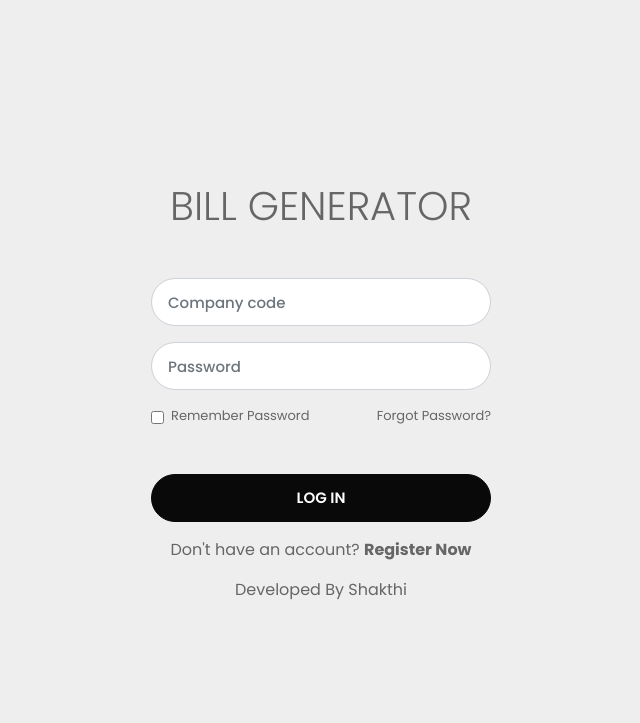
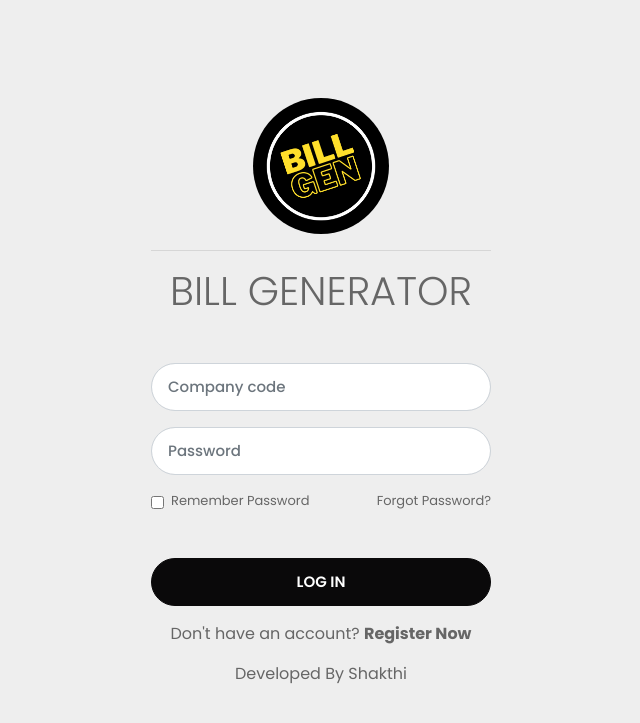
Before and after one commit to shakthi876/billgenerator-live, a Django app: page /accounts/login/ in a window 1280 px wide. Shown: the top 723 px of the page, without its empty margins (319-959 px from the left). Run offline with Django 4.2, Linux system fonts and the light colour scheme; some libraries are stand-ins or nearby versions.

Commit message:
intial commit

```diff
--- a/templates/base.html
+++ b/templates/base.html
@@ -12,7 +12,7 @@
 
 
 
-    <link rel="icon" href="{% static 'images/logo.png' %}" type="image/gif" sizes="16x16">
+    <link rel="icon" href="{% static 'images/logom.png' %}" type="image/gif" sizes="16x16">
 
 
 
@@ -28,6 +28,14 @@
 <body>
 
 
+<style>
+    link{
+        height: 40%;
+        width: 40%;
+        border-radius: 50%;
+    }
+
+    </style>
 
 
     {% block content %}
--- a/templates/login.html
+++ b/templates/login.html
@@ -19,23 +19,34 @@ crossorigin="anonymous">
  -->
 
 
-<!-- <img src="{% static 'images/logo.png' %}" alt="Logo">
+
 
 <style>
 img{
-    height: 10%;
-    width: 10%;
+    height: 40%;
+    width: 40%;
+    border-radius: 50%;
+
 }
+/* @media screen and  (max-device-width: 400px){
 
-</style> -->
+    img{
+    height: 30%;
+    width: 30%;
+
+}
+ */
+
+}
+</style>
 
 
 
 
    <div class="d-flex justify-content align-items-center login-container">
         <form class="login-form text-center" method='POST'>
-
-            <h1 class="mb-5 font-weight-light text-uppercase">Bill Generator</h1>
+             <img src="{% static 'images/logoc.png'%}" alt="Logo">  <hr>
+            <h1 class="mb-5 font-weight-light text-uppercase">Bill Generator </h1>
 
             <div class="form-group">
                 {% for message in messages %}
```
Also changed, not shown: static/images/logoc.png (renamed from static/images/logo.png), static/images/logom.png (added).
